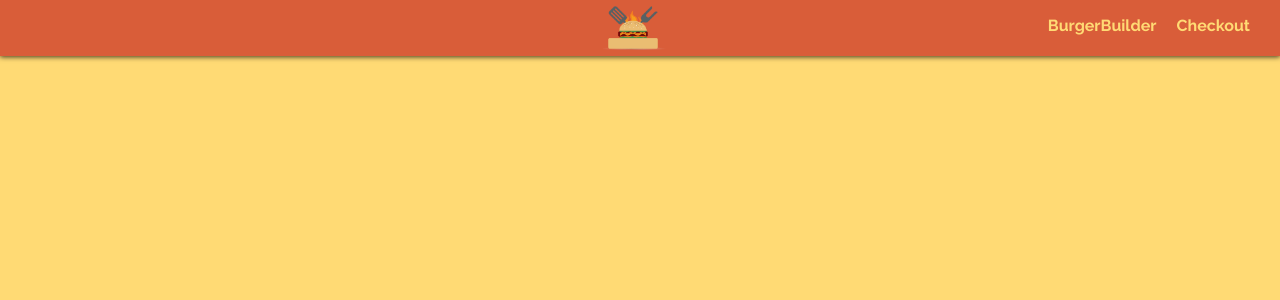
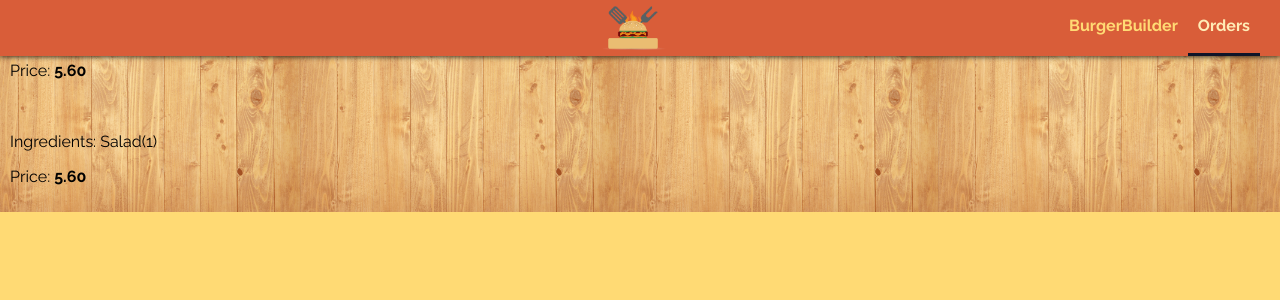
Before and after one commit to WrobelWRB/BurgerBuilder, a React (Create React App) app: page /BurgerBuilder/orders in a window 1280 px wide. Shown: the top 300 px of the page. Built offline with nearby package versions, Linux system fonts and the light colour scheme.

Commit message:
Add orders page * Fix active links style

```diff
--- a/src/App.js
+++ b/src/App.js
@@ -2,6 +2,7 @@ import React, { Component } from 'react';
 import Layout from './hoc/Layout/Layout';
 import BurgerBuilder from './containers/BurgerBuilder/BurgerBuilder';
 import Checkout from './containers/Checkout/Checkout';
+import Orders from './containers/Orders/Orders';
 import { BrowserRouter, Route, Switch } from 'react-router-dom';
 
 class App extends Component {
@@ -10,6 +11,7 @@ class App extends Component {
 			<BrowserRouter basename="/BurgerBuilder">
 				<Layout>
 					<Switch>
+						<Route path="/orders" exact component={Orders} />
 						<Route path="/checkout" component={Checkout} />
 						<Route path="/" exact component={BurgerBuilder} />
 					</Switch>
--- a/src/components/Navigation/NavigationItems/NavigationItem/NavigationItem.js
+++ b/src/components/Navigation/NavigationItems/NavigationItem/NavigationItem.js
@@ -5,7 +5,9 @@ import { NavLink } from 'react-router-dom';
 const navigationItem = (props) => {
 	return (
 		<li className={classes.NavigationItem}>
-			<NavLink to={props.link} exact>
+			<NavLink to={props.link}
+				activeClassName={classes.active}
+				exact={props.exact}>
 				{props.children}
 			</NavLink>
 		</li>
--- a/src/components/Navigation/NavigationItems/NavigationItems.js
+++ b/src/components/Navigation/NavigationItems/NavigationItems.js
@@ -5,8 +5,8 @@ import classes from './NavigationItems.module.css';
 const navigationItems = () => {
 	return (
 		<ul className={classes.NavigationItems}>
-			<NavigationItem link="/">BurgerBuilder</NavigationItem>
-			<NavigationItem link="/checkout">Checkout</NavigationItem>
+			<NavigationItem link="/" exact>BurgerBuilder</NavigationItem>
+			<NavigationItem link="/orders">Orders</NavigationItem>
 		</ul>
 	);
 };
--- /dev/null
+++ b/src/components/Order/Order.js
@@ -0,0 +1,11 @@
+import React from 'react';
+import classes from './Order.module.css';
+
+const order = (props) => (
+    <div className={classes.Order}>
+        <p>Ingredients: Salad(1)</p>
+        <p>Price: <strong>5.60</strong></p>
+    </div>
+);
+
+export default order;
--- /dev/null
+++ b/src/components/Order/Order.module.css
@@ -0,0 +1,4 @@
+.Order {
+    width: 100%;
+    padding: 10px;
+}
--- /dev/null
+++ b/src/containers/Orders/Orders.js
@@ -0,0 +1,13 @@
+import React, { Component } from 'react';
+import Order from '../../components/Order/Order';
+
+export default class Orders extends Component {
+    render() {
+        return (
+            <div>
+                <Order />
+                <Order />
+            </div>
+        );
+    }
+}
```
Also changed, not shown: src/containers/Orders/Orders.module.css (added).
